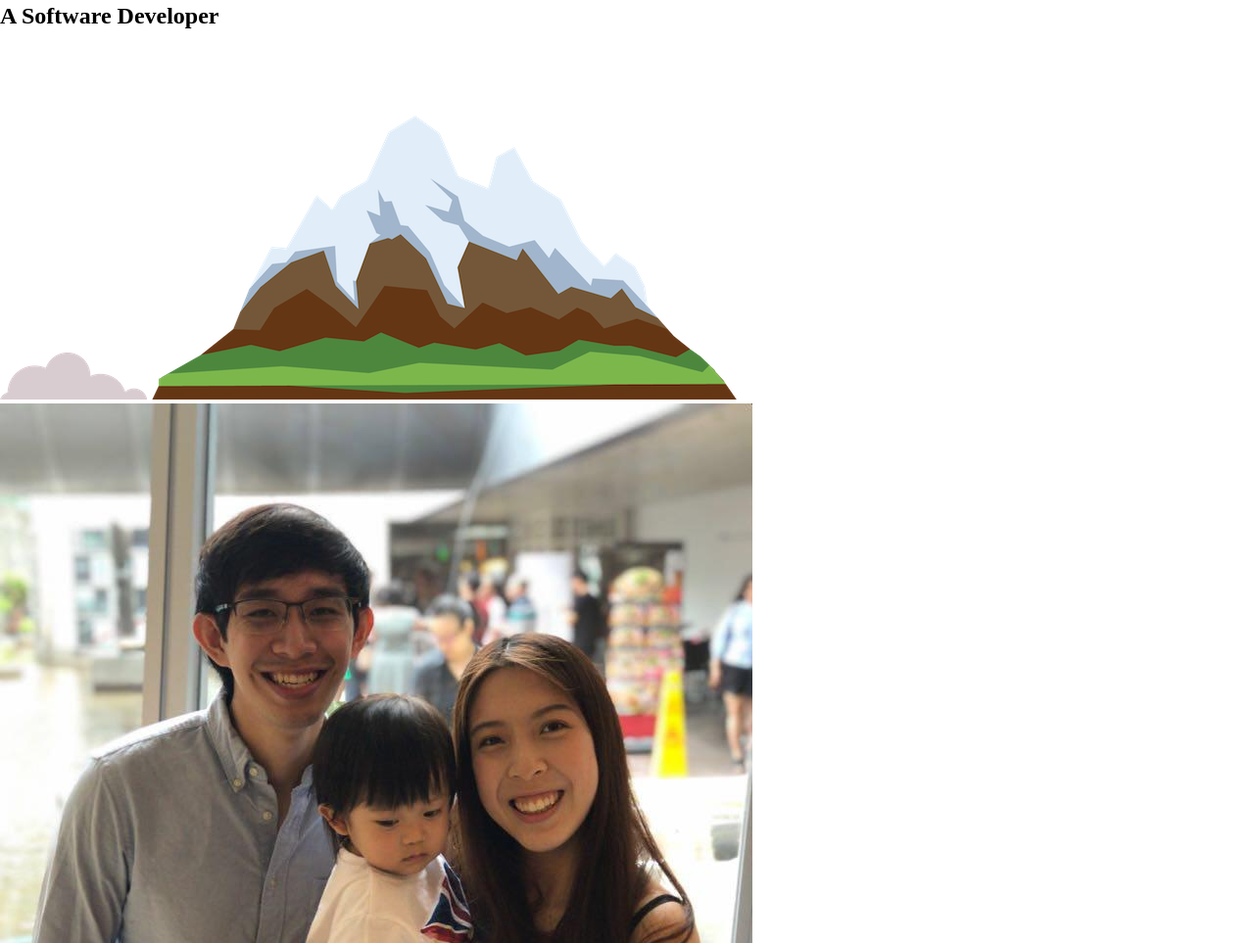
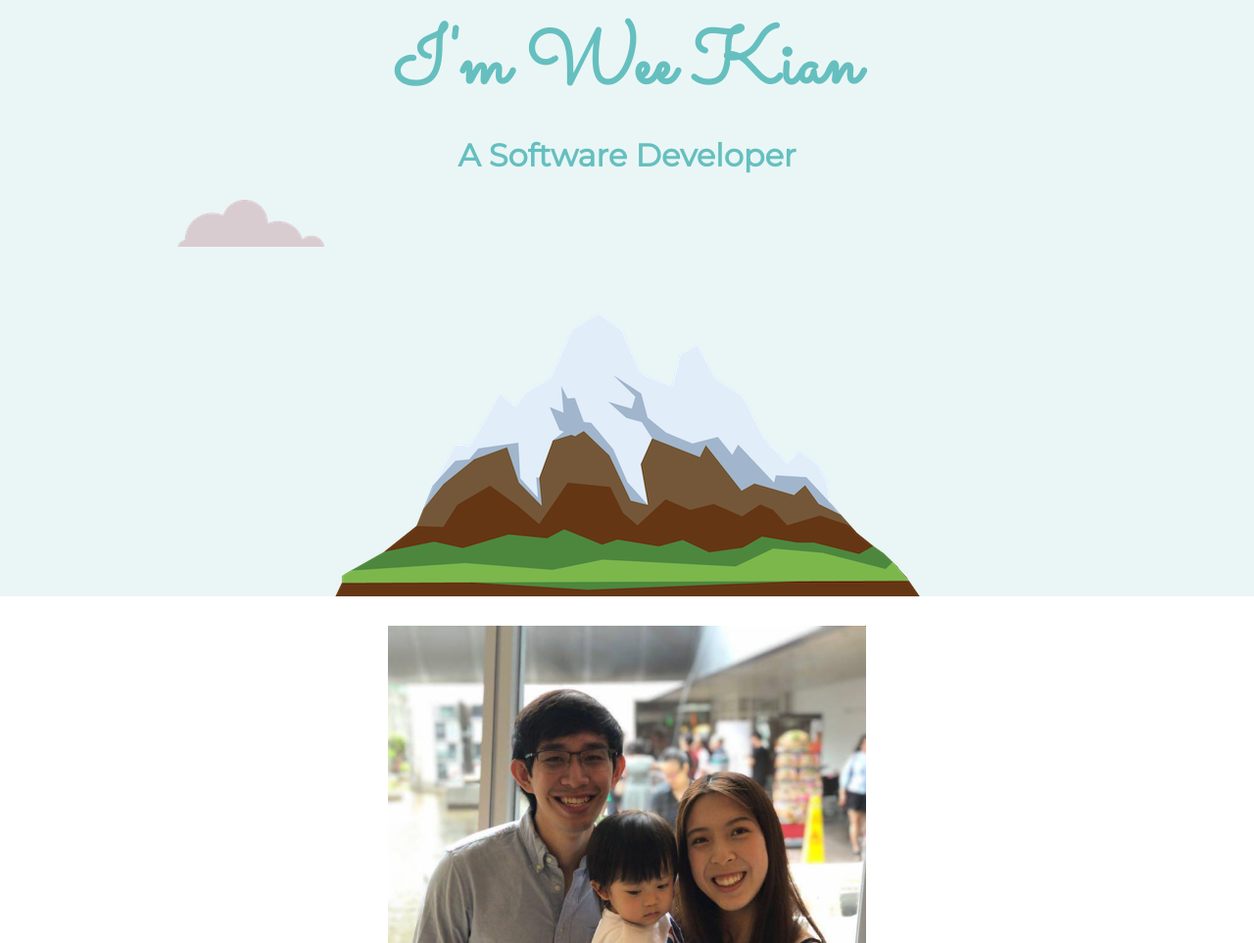
Before and after one commit to weekian/hello-world, a website: page index.html in a window 1280 px wide. Shown: the part 129-1092 px from the top of the page at 98% size. Drawn offline with nearby package versions, Linux system fonts and the light colour scheme.

Commit message:
Implemented CSS for header elements and its child elements

```diff
--- a/css/style.css
+++ b/css/style.css
@@ -0,0 +1,48 @@
+body {
+    text-align: center;
+    font-family: 'Merriweather', serif;
+    margin: 0;
+}
+
+h1, h2, h3 {
+    color: #66BFBF;
+}
+
+h1 {
+    font-family: 'Sacramento', cursive;
+    font-size: 5em;
+    margin-bottom: 0;
+}
+
+h2, h3 {
+    font-family: 'Montserrat', sans-serif;
+    font-size: 2em;
+}
+
+header {
+    padding-top: 50px;
+    background-color: #EAF6F6;
+}
+
+header img {
+    display: block;
+    margin: auto;
+}
+
+header img.right {
+    position: relative;
+    left: 30%;
+}
+
+header img.left {
+    position: relative;
+    right: 30%;
+}
+
+main {
+    margin: 30px;
+}
+
+main img.profile-pic {
+    max-width: 40%;
+}
--- a/index.html
+++ b/index.html
@@ -5,6 +5,7 @@
 
         <title>Hello World</title>
         <link rel="stylesheet" href="css/normalize.css">
+        <link href="https://fonts.googleapis.com/css?family=Merriweather|Montserrat|Sacramento" rel="stylesheet">
         <link rel="stylesheet" href="css/style.css">
         <link rel="icon" href="images/favicon.ico" type="image/x-icon" />
 
@@ -14,15 +15,15 @@
     </head>
     <body>
         <header>
-            <img src="images/cloud.png">
+            <img class="right" src="images/cloud.png">
             <h1>I'm Wee Kian</h1>
             <h2>A Software Developer</h2>
-            <img src="images/cloud.png">
+            <img class="left" src="images/cloud.png">
             <img src="images/mountain.png">
         </header>
         <main>
             <article>
-                <img src="images/profile_picture.jpg">
+                <img class="profile-pic" src="images/profile_picture.jpg">
                 <h2>Hello!</h2>
                 <p>I am a software developer. I enjoy learning about technology and how it benefits society</p>
             </article>
```
